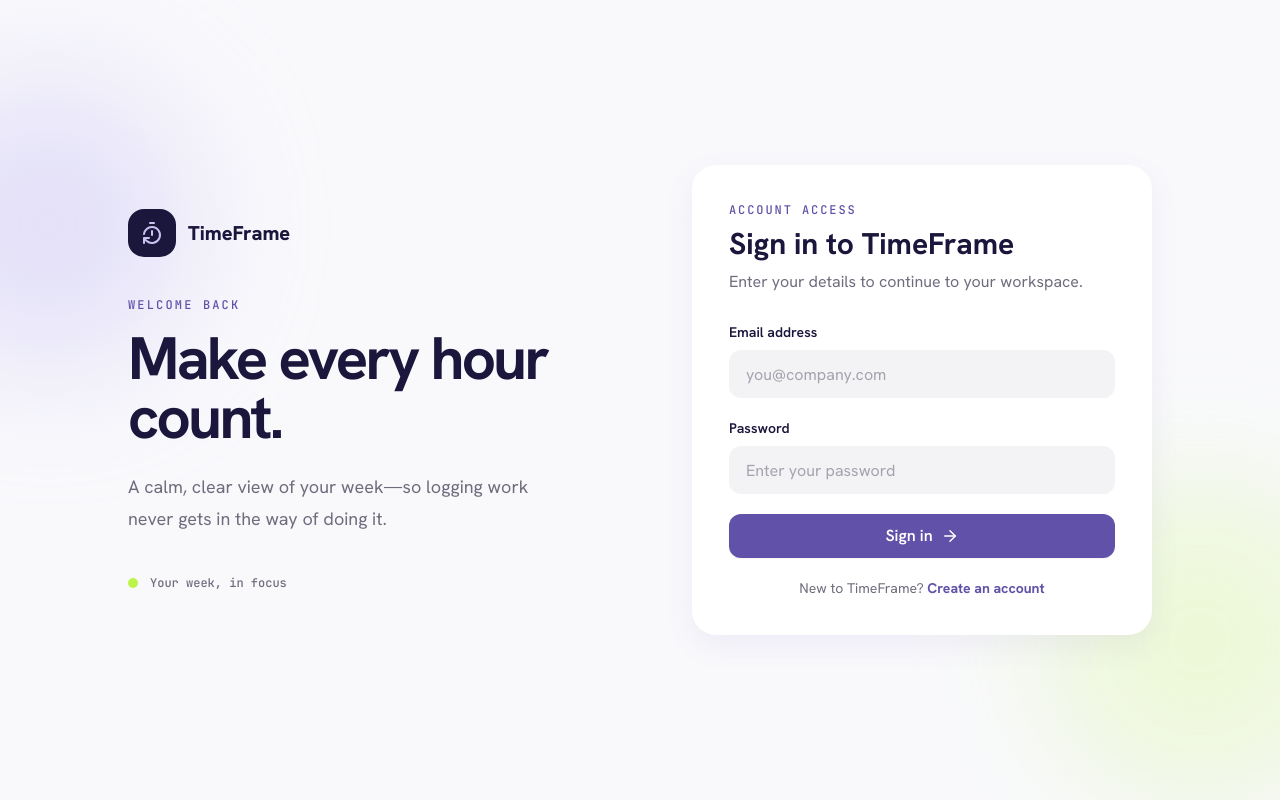
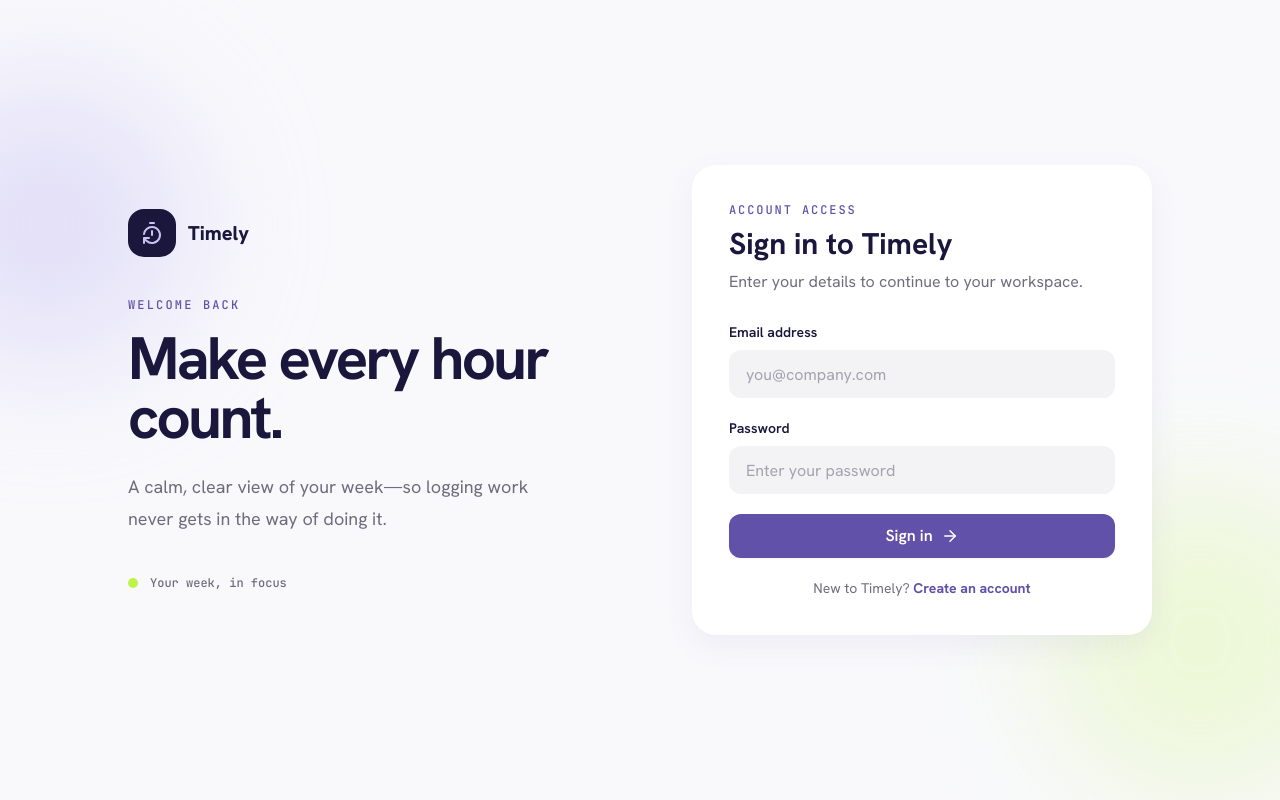
Before and after one commit to ernarocha/timely, a React (Vite) app: page /login in a window 1280 px wide. Built offline with nearby package versions, Linux system fonts and the light colour scheme.

Commit message:
feat: rebrand app as Timely

```diff
--- a/index.html
+++ b/index.html
@@ -7,7 +7,7 @@
     <link rel="preconnect" href="https://fonts.googleapis.com" />
     <link rel="preconnect" href="https://fonts.gstatic.com" crossorigin />
     <link href="https://fonts.googleapis.com/css2?family=Hanken+Grotesk:wght@400;500;600;700;800&family=JetBrains+Mono:wght@500;600&display=swap" rel="stylesheet" />
-    <title>TimeFrame — Weekly time tracking</title>
+    <title>Timely — Weekly time tracking</title>
   </head>
   <body>
     <div id="root"></div>
--- a/src/components/dashboard/MiniCalendar.jsx
+++ b/src/components/dashboard/MiniCalendar.jsx
@@ -1,5 +1,5 @@
 import { useEffect, useMemo, useState } from 'react'
-import { addMonths, eachDayOfInterval, endOfMonth, format, isSameDay, isSameMonth, isWithinInterval, startOfMonth, subMonths } from 'date-fns'
+import { addMonths, eachDayOfInterval, endOfMonth, endOfWeek, format, isSameDay, isSameMonth, isWithinInterval, startOfMonth, startOfWeek, subMonths } from 'date-fns'
 import { ChevronLeft, ChevronRight } from 'lucide-react'
 import { getWeekEnd, getWeekStart } from '../../utils/dates'
 
@@ -11,8 +11,8 @@
   }, [selectedWeek])
 
   const days = useMemo(() => {
-    const first = getWeekStart(startOfMonth(month))
-    const last = getWeekEnd(endOfMonth(month))
+    const first = startOfWeek(startOfMonth(month), { weekStartsOn: 0 })
+    const last = endOfWeek(endOfMonth(month), { weekStartsOn: 0 })
     return eachDayOfInterval({ start: first, end: last })
   }, [month])
   const weekEnd = getWeekEnd(selectedWeek)
@@ -26,7 +26,7 @@
           <button aria-label="Next month" onClick={() => setMonth((value) => addMonths(value, 1))} className="grid h-8 w-8 place-items-center rounded-lg transition hover:bg-white/60 focus-visible:outline-none focus-visible:ring-4 focus-visible:ring-primary-container/60 dark:hover:bg-white/10"><ChevronRight size={17} /></button>
         </div>
       </div>
-      <div className="grid grid-cols-7 text-center text-[11px] font-semibold text-muted dark:text-white/45">{['M','T','W','T','F','S','S'].map((day, i) => <span key={`${day}-${i}`} className="py-1">{day}</span>)}</div>
+      <div className="grid grid-cols-7 text-center text-[11px] font-semibold text-muted dark:text-white/45">{['S','M','T','W','T','F','S'].map((day, i) => <span key={`${day}-${i}`} className="py-1">{day}</span>)}</div>
       <div className="mt-1 grid grid-cols-7 gap-y-1 text-center text-xs">
         {days.map((day) => {
           const inWeek = isWithinInterval(day, { start: getWeekStart(selectedWeek), end: weekEnd })
--- a/src/components/dashboard/WeeklyActivity.jsx
+++ b/src/components/dashboard/WeeklyActivity.jsx
@@ -52,7 +52,7 @@
             <p className="mt-5 font-mono text-[10px] uppercase tracking-[.18em] text-secondary dark:text-primary-container">Nothing logged yet</p>
             <h3 className="mt-2 text-xl font-bold text-ink dark:text-white">{viewingCurrentWeek ? 'Your week is ready.' : 'No entries for this week.'}</h3>
             <p className="mt-2 max-w-sm text-sm leading-6 text-muted dark:text-white/50">
-              {viewingCurrentWeek ? 'Add your first task and TimeFrame will build your weekly totals automatically.' : 'Return to the current week to record new work with the automatic timestamp.'}
+              {viewingCurrentWeek ? 'Add your first task and Timely will build your weekly totals automatically.' : 'Return to the current week to record new work with the automatic timestamp.'}
             </p>
             <Button className="mt-5" variant="lime" onClick={viewingCurrentWeek ? onAddEntry : () => onWeekChange(getWeekStart())}>
               {viewingCurrentWeek && <Plus size={18} />}
--- a/src/components/forms/LoginForm.jsx
+++ b/src/components/forms/LoginForm.jsx
@@ -25,7 +25,7 @@
       <Input label="Password" name="password" type="password" autoComplete="current-password" placeholder="Enter your password" value={form.password} onChange={(event) => setForm({ ...form, password: event.target.value })} required />
       {error && <p role="alert" className="rounded-xl bg-red-50 px-4 py-3 text-sm font-medium text-red-700 dark:bg-red-950/40 dark:text-red-300">{error}</p>}
       <Button type="submit" className="w-full">Sign in <ArrowRight size={18} /></Button>
-      <p className="text-center text-sm text-muted dark:text-white/60">New to TimeFrame? <Link className="font-bold text-secondary hover:underline dark:text-primary-container" to="/signup">Create an account</Link></p>
+      <p className="text-center text-sm text-muted dark:text-white/60">New to Timely? <Link className="font-bold text-secondary hover:underline dark:text-primary-container" to="/signup">Create an account</Link></p>
     </form>
   )
 }
--- a/src/components/layout/Header.jsx
+++ b/src/components/layout/Header.jsx
@@ -38,7 +38,7 @@
         <div className="flex min-w-0 items-center gap-3">
           <span className="grid h-10 w-10 shrink-0 place-items-center rounded-xl bg-ink text-primary-container dark:bg-primary-container dark:text-ink md:hidden"><span className="font-mono text-sm font-bold">TF</span></span>
           <div className="hidden sm:block">
-            <p className="text-lg font-extrabold leading-tight text-ink dark:text-white">TimeFrame</p>
+            <p className="text-lg font-extrabold leading-tight text-ink dark:text-white">Timely</p>
             <p className="hidden truncate text-xs text-muted dark:text-white/50 sm:block">Good to see you, {user?.name?.split(' ')[0]}.</p>
           </div>
         </div>
--- a/src/components/layout/Sidebar.jsx
+++ b/src/components/layout/Sidebar.jsx
@@ -29,7 +29,7 @@
             className={`flex h-12 items-center rounded-2xl bg-ink text-primary-container shadow-sm transition focus-visible:outline-none focus-visible:ring-4 focus-visible:ring-white/50 dark:bg-primary-container dark:text-ink ${expanded ? 'w-[152px] gap-3 px-3' : 'w-12 justify-center'}`}
           >
             <TimerReset className="shrink-0" size={24} />
-            {expanded && <span className="whitespace-nowrap text-lg font-extrabold">TimeFrame</span>}
+            {expanded && <span className="whitespace-nowrap text-lg font-extrabold">Timely</span>}
           </button>
         </div>
 
--- a/src/pages/Login.jsx
+++ b/src/pages/Login.jsx
@@ -7,7 +7,7 @@
 export default function Login() {
   const { user } = useAuth()
   if (user) return <Navigate to="/dashboard" replace />
-  return <AuthShell eyebrow="Welcome back" title="Make every hour count." copy="A calm, clear view of your week—so logging work never gets in the way of doing it." formEyebrow="Account access" formTitle="Sign in to TimeFrame" formCopy="Enter your details to continue to your workspace."><LoginForm /></AuthShell>
+  return <AuthShell eyebrow="Welcome back" title="Make every hour count." copy="A calm, clear view of your week—so logging work never gets in the way of doing it." formEyebrow="Account access" formTitle="Sign in to Timely" formCopy="Enter your details to continue to your workspace."><LoginForm /></AuthShell>
 }
 
 export function AuthShell({ eyebrow, title, copy, formEyebrow, formTitle, formCopy, children }) {
@@ -17,14 +17,14 @@
       <div className="absolute -right-20 bottom-0 h-80 w-80 rounded-full bg-lime/20 blur-3xl" />
       <div className="relative grid w-full max-w-5xl items-center gap-10 lg:grid-cols-[1fr_460px]">
         <section className="hidden lg:block">
-          <div className="mb-10 flex items-center gap-3 text-xl font-extrabold"><span className="grid h-12 w-12 place-items-center rounded-2xl bg-ink text-primary-container dark:bg-primary-container dark:text-ink"><TimerReset /></span>TimeFrame</div>
+          <div className="mb-10 flex items-center gap-3 text-xl font-extrabold"><span className="grid h-12 w-12 place-items-center rounded-2xl bg-ink text-primary-container dark:bg-primary-container dark:text-ink"><TimerReset /></span>Timely</div>
           <p className="font-mono text-xs uppercase tracking-[.18em] text-secondary dark:text-primary-container">{eyebrow}</p>
           <h1 className="mt-4 max-w-xl text-6xl font-bold leading-[.98] tracking-[-.045em] text-ink dark:text-white">{title}</h1>
           <p className="mt-6 max-w-md text-lg leading-8 text-muted dark:text-white/60">{copy}</p>
           <div className="mt-10 flex items-center gap-3 font-mono text-xs text-muted dark:text-white/50"><span className="h-2.5 w-2.5 animate-pulse rounded-full bg-lime" /> Your week, in focus</div>
         </section>
         <Card className="relative p-5 sm:p-9">
-          <div className="mb-7 lg:hidden"><div className="mb-6 flex items-center gap-3 text-xl font-extrabold"><span className="grid h-11 w-11 place-items-center rounded-2xl bg-ink text-primary-container dark:bg-primary-container dark:text-ink"><TimerReset size={22} /></span>TimeFrame</div></div>
+          <div className="mb-7 lg:hidden"><div className="mb-6 flex items-center gap-3 text-xl font-extrabold"><span className="grid h-11 w-11 place-items-center rounded-2xl bg-ink text-primary-container dark:bg-primary-container dark:text-ink"><TimerReset size={22} /></span>Timely</div></div>
           <p className="font-mono text-xs uppercase tracking-[.16em] text-secondary dark:text-primary-container">{formEyebrow}</p>
           <h2 className="mt-2 text-3xl font-bold text-ink dark:text-white">{formTitle}</h2>
           <p className="mb-7 mt-2 text-muted dark:text-white/60">{formCopy}</p>
```
Also changed, not shown: 1 other file (tests, documents, lock files or other folders).
